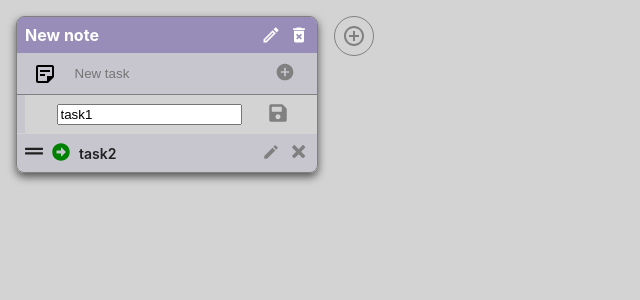
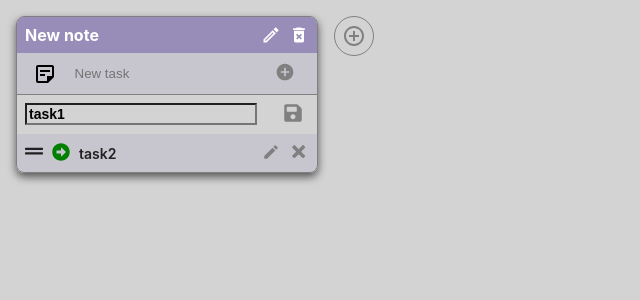
Before and after one commit to vlmakh/my-notes-react, a React (Create React App) app: page / in a window 1280 px wide. Both pictures are taken after a click on the button 271 px from the left and 114 px from the top of the page. Shown: the top 300 px of the page, without its empty margins (0-640 px from the left). Built offline with nearby package versions, Linux system fonts and the light colour scheme.

Commit message:
fix edit form

```diff
--- a/src/components/NoteEditModal/NoteEditModal.js
+++ b/src/components/NoteEditModal/NoteEditModal.js
@@ -1,8 +1,13 @@
-import { EditNoteForm, SaveBtn } from './NoteEditModal.styled';
+import { EditNoteForm, EditNoteInput, SaveBtn } from './NoteEditModal.styled';
 import { FaSave } from 'react-icons/fa';
 import { useState, useEffect } from 'react';
 
-export function NoteEditModal({ nameToUpdate, saveNoteName, cancelEdit }) {
+export function NoteEditModal({
+  nameToUpdate,
+  saveNoteName,
+  cancelEdit,
+  bcgNoteColor,
+}) {
   const [newName, setNewName] = useState(nameToUpdate);
 
   useEffect(() => {
@@ -29,12 +34,13 @@ export function NoteEditModal({ nameToUpdate, saveNoteName, cancelEdit }) {
   };
 
   return (
-    <EditNoteForm onSubmit={handleSubmit}>
-      <input
+    <EditNoteForm onSubmit={handleSubmit} bcgNoteColor={bcgNoteColor}>
+      <EditNoteInput
         type="text"
         name="newName"
         value={newName}
         onChange={onFormInput}
+        autoComplete="off"
       />
       <SaveBtn type="submit" aria-label="Save task">
         <FaSave size="20" />
--- a/src/components/NoteEditModal/NoteEditModal.styled.jsx
+++ b/src/components/NoteEditModal/NoteEditModal.styled.jsx
@@ -3,19 +3,28 @@ import styled from '@emotion/styled';
 export const EditNoteForm = styled.form`
   position: absolute;
   display: flex;
-  justify-content: center;
+  justify-content: space-between;
   align-items: center;
   top: 0;
   left: 0;
+  padding: 0 8px;
   width: 100%;
   height: 100%;
   z-index: 100;
   background-color: lightgrey;
-`
+  box-sizing: border-box;
+`;
+
+export const EditNoteInput = styled.input`
+  font-size: 16px;
+  font-weight: 700;
+  background-color: transparent;
+  color: white;
+`;
 
 export const SaveBtn = styled.button`
   cursor: pointer;
-  margin-left: 20px;
+  /* margin-left: 20px; */
   border: none;
   background-color: transparent;
   color: grey;
--- a/src/components/NoteItem/NoteItem.js
+++ b/src/components/NoteItem/NoteItem.js
@@ -97,6 +97,7 @@ function NoteItem({ note, deleteNote, editNoteName }) {
               saveNoteName={handleEditName}
               nameToUpdate={note.name}
               cancelEdit={toggleModal}
+              bcgNoteColor={bcgNoteColor}
             />
           )}
         </Box>
--- a/src/components/NoteItem/NoteItem.styled.jsx
+++ b/src/components/NoteItem/NoteItem.styled.jsx
@@ -1,24 +1,4 @@
 import styled from '@emotion/styled';
-
-export const SaveBtn = styled.button`
-  margin-right: 8px;
-  border: none;
-  background-color: transparent;
-  width: 20px;
-  height: 20px;
-  padding: 0;
-
-  transition: color 250ms linear;
-
-  &.active{
-    color: white;
-  }
-
-  :hover.active {
-    color: grey;
-    cursor: pointer;
-  }
-`;
 
 export const EditBtn = styled.button`
   cursor: pointer;
--- a/src/components/TodoEditModal/TodoEditModal.js
+++ b/src/components/TodoEditModal/TodoEditModal.js
@@ -1,4 +1,4 @@
-import { EditTodoForm, SaveBtn } from './TodoEditModal.styled';
+import { EditTodoForm, EditTodoInput, SaveBtn } from './TodoEditModal.styled';
 import { FaSave } from 'react-icons/fa';
 import { useState, useEffect } from 'react';
 
@@ -30,11 +30,12 @@ export function TodoEditModal({ textToUpdate, saveTodo, cancelEdit }) {
 
   return (
     <EditTodoForm onSubmit={handleSubmit}>
-      <input
+      <EditTodoInput
         type="text"
         name="newText"
         value={newText}
         onChange={onFormInput}
+        autoComplete="off"
       />
       <SaveBtn type="submit" aria-label="Save task">
         <FaSave size="20" />
--- a/src/components/TodoEditModal/TodoEditModal.styled.jsx
+++ b/src/components/TodoEditModal/TodoEditModal.styled.jsx
@@ -3,16 +3,24 @@ import styled from '@emotion/styled';
 export const EditTodoForm = styled.form`
   position: absolute;
   display: flex;
-  justify-content: center;
+  justify-content: space-between;
   align-items: center;
-  /* padding: 0 16px; */
   top: 0;
-  /* left: 0; */
+  left: 0;
+  padding: 0 8px;
   width: 100%;
   height: 100%;
   z-index: 100;
   background-color: lightgrey;
-`
+  box-sizing: border-box;
+`;
+
+export const EditTodoInput = styled.input`
+  flex-grow: 1;
+  font-size: 14px;
+  font-weight: 600;
+  background-color: transparent;
+`;
 
 export const SaveBtn = styled.button`
   cursor: pointer;
--- a/src/components/TodoItem/TodoItem.styled.jsx
+++ b/src/components/TodoItem/TodoItem.styled.jsx
@@ -47,14 +47,11 @@ export const CheckBtn = styled.button`
 `;
 
 export const TodoText = styled.span`
-  /* width: 176px; */
-  /* flex-grow: 1; */
   margin-left: 8px;
   font-size: 14px;
   font-weight: 600;
   color: #212121;
 `;
-
 
 export const EditBtn = styled.button`
   /* margin-left: auto; */
```
Lines whose indentation alone changed are shown as unchanged.
